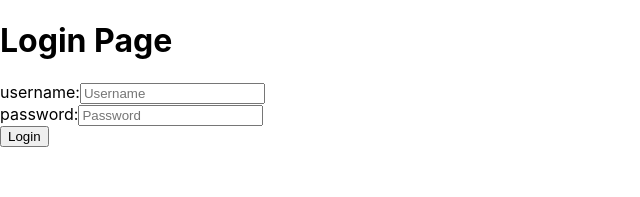
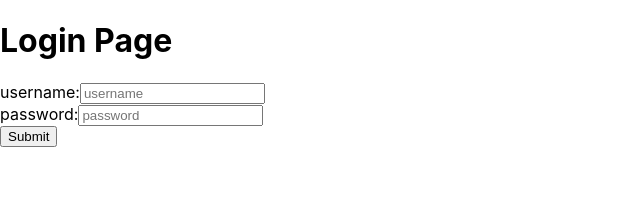
Before and after one commit to Pankaj8839/xlogin-pankaj8839, a React (Create React App) app: page / in a window 1280 px wide. Shown: the top 197 px of the page, without its empty margins (0-640 px from the left). Built offline with nearby package versions, Linux system fonts and the light colour scheme.

Commit message:
please pass

```diff
--- a/src/App.js
+++ b/src/App.js
@@ -32,9 +32,9 @@ function App() {
       <h1>Login Page</h1>
       {error!=="" && !susess  && <p>{error}</p>}
       {susess ? (<p>Welcome User!</p>):( <form onSubmit={(e)=>hasFormSubmit(e)} className="form">
-        <label>username:<input type="text" placeholder="Username" name='username' value={formData.username} onChange={handleChange} required/></label>
-        <label>password:<input type="password" placeholder="Password" name='password' value={formData.password} onChange={handleChange} required/></label>
-        <button type="submit">Login</button>
+        <label>username:<input type="text" placeholder="username" name='Username' value={formData.username} onChange={handleChange} required/></label>
+        <label>password:<input type="password" placeholder="password" name='Password' value={formData.password} onChange={handleChange} required/></label>
+        <button type="submit">Submit</button>
       </form>)}
 
     </div>
```
